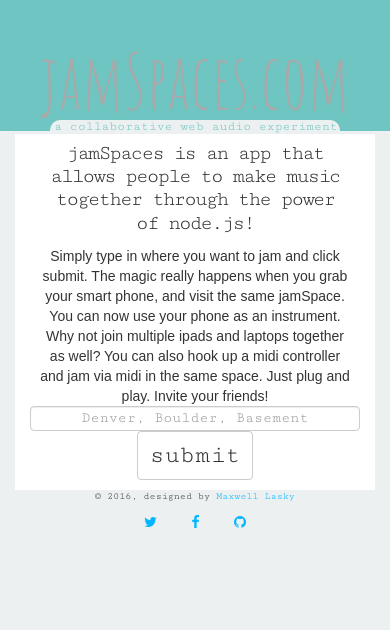
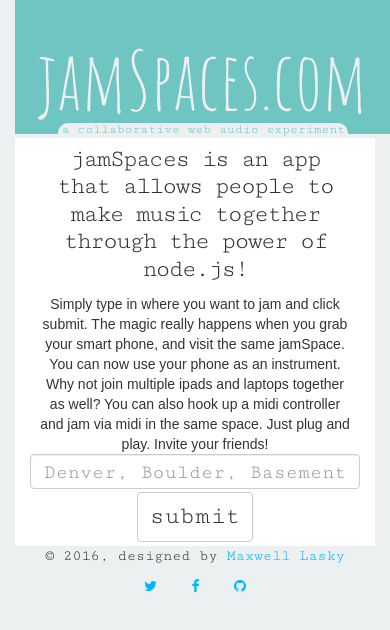
Before and after one commit to comountainclimber/jamSpaces, a website: page public/html/index.html in a window 390 px wide. Drawn offline with nearby package versions, Linux system fonts and the light colour scheme; some packages are replaced by stand-ins of ours; a web font is replaced by a local one.

Commit message:
fixed some UI issues

```diff
--- a/public/html/home.html
+++ b/public/html/home.html
@@ -1,41 +1,41 @@
-<div class = "landingPage">
-	<div class = "container">
+<div class="container-fluid">
+	<div class= "row">
+		<div class = "col-sm-12 landingPage">
 			<div class = "row">
-			<div class = "col-sm-0">
-			</div>
+
 				<div class = "col-sm-12 text-center">
 					<div class= "info">
 					<h1>jamSpaces is an app that allows people to make music together through the power of node.js!</h1>
 
 					</div>
 				</div>
-			<div class = "col-sm-0">
+
+			</div>
+
+			<div class = "row">
+				<div class = "col-sm-1">
+				</div>
+				<div class = "col-sm-10 text-center">
+					<div class= "info">
+					Simply type in where you want to jam and click submit. The magic really happens when you grab your smart phone, and visit the same jamSpace. You can now use your phone as an instrument. Why not join multiple ipads and laptops together as well? You can also hook up a midi controller and jam via midi in the same space. Just plug and play. Invite your friends!
+					</div>
+				</div>
+				<div class = "col-sm-1">
 				</div>
 			</div>
 
 			<div class = "row">
-			<div class = "col-sm-2">
+				<div class="col-sm-2">
 				</div>
-			<div class = "col-sm-8 text-center">
-				<div class= "info">
-				Simply type in where you want to jam and click submit. The magic really happens when you grab your smart phone, and visit the same jamSpace. You can now use your phone as an instrument. Why not join multiple ipads and laptops together as well? You can also hook up a midi controller and jam via midi in the same space. Just plug and play. Invite your friends!
-				</div>
-			</div>
-			<div class = "col-sm-2">
-			</div>
-		</div>
-
-		<div class = "row">
-			<div class="form-group col-sm-1">
-			</div>
-			<div class="form-group col-sm-10 text-center">
+				<div class="form-group col-sm-8 text-center">
 					<form ng-submit="login()">
 	 					<input type="text" class="form-control main_input" ng-model="user.destination" placeholder="Denver, Boulder, Basement">
 	 					<button type="submit" class="btn btn-default .btn-lg bit">submit</button>
 	 				</form>
 	 			</div>
- 			<div class="form-group col-sm-1">
+	 			<div class="col-sm-2">
 	 			</div>
 	 		</div>
 		</div>
 	</div>
+</div>
--- a/public/html/index.html
+++ b/public/html/index.html
@@ -18,16 +18,11 @@
 	<script type="text/javascript" src="https://ajax.googleapis.com/ajax/libs/angularjs/1.4.5/angular-touch.js"></script>
 </head>
 <body>
-
 	<div class="container-fluid">
 		<div class="row">
-			<div class = ".col-sm-2 nav_bar">
-			</div>
-			<div class = ".col-sm-8 nav_bar">
-				<a href="/#/"><h1> jamSpaces.com </h1></a>
-				<h5 class="bit2"> a collaborative web audio experiment</h5>
-			</div>
-			<div class = ".col-sm-2 nav_bar">
+			<div class = "col-sm-12 text-center nav_bar">
+					<a href="/#/"><h1> jamSpaces.com </h1></a>
+					<h5 class="bit2"> a collaborative web audio experiment</h5>
 			</div>
 		</div>
 
--- a/public/stylesheets/style.css
+++ b/public/stylesheets/style.css
@@ -7,6 +7,8 @@
 a {
   color: #00B7FF;
 }
+
+
 /*****************LANDING PAGE************************/
 
 .landingPage {
@@ -36,6 +38,11 @@
 
 .nav_bar h1:hover{
   color:darkgrey;
+}
+
+/*CSS mystery:*/
+.nav_bar{
+  padding-right: 0px;
 }
 
 .info {
@@ -121,11 +128,16 @@
     font-family: 'Shadows Into Light';
     font-size: 34px;
     color: white;
-    padding: 2%;margin-top: -20px;
+    padding: 2%;
+    margin-top: -30px;
+    margin-bottom: -5px;
 }
 
 .help_info{
   color: seashell;
+  margin-bottom: 17px;
+  margin-top: 0px;
+  letter-spacing: -1px;
 }
 
 /*****************KEYBOARD************************/
@@ -224,7 +236,7 @@
   position: relative;
 }
 
-.syntharrow-left{
+/*.syntharrow-left{
   width: 0px;
   height: 0px;
   border-top: 10px solid transparent;
@@ -249,7 +261,7 @@
   cursor: pointer;
   position: relative;
   margin-bottom: -30px;
-}
+}*/
 
 .arrow-left {
   width: 0px;
@@ -257,7 +269,7 @@
   border-top: 10px solid transparent;
   border-bottom: 10px solid transparent;
   border-right: 10px solid;
-  margin-left: 100px;
+  margin-left: 106px;
   cursor: pointer;
   margin-top: -20px;
   margin-top: 20px;
@@ -273,6 +285,14 @@
   margin-top: -20px;
   cursor: pointer;
 }
+
+/*.arrow-left:hover{
+    color: #6FC5C2;
+  }
+
+.arrow-right:hover{
+    color: #6FC5C2;
+  }*/
 
 /*.volume {
   margin-left: 470px;
@@ -319,13 +339,16 @@
     background-color: white;
     letter-spacing: -2px;
     margin-bottom: 10px;
+    /* margin-top: -61px; */
 }
 @media screen and (max-width: 550px) {
 
     .main_input{
       text-align: center;
-    font-size: 15px;
-    height: 25px;
+      font-size: 20px;
+      height: 35px;
+      margin-top: 10px;
+      margin-bottom: 3px;
     }
 
     .mpc {
@@ -360,7 +383,7 @@
     border-bottom: 10px solid transparent;
     border-left: 10px solid;
     margin-left: 230px;
-  margin-top: -20px;
+    margin-top: -21px;
     cursor: pointer;
   }
 
@@ -369,7 +392,7 @@
   }
 
   .nav_bar h1 {
-  font-size: 83px;
+    font-size: 113px;
     padding-bottom: 10px;
   }
 
@@ -382,7 +405,7 @@
   }
 
   .footer{
-  font-size: 10px;
+    font-size: 15px;
   }
 
   .bit2{
@@ -391,21 +414,21 @@
   }
 
   .info h1 {
-  font-size: 21px;
+    font-size: 25px;
     margin-top: -12px;
     margin-bottom: 2px;
-  letter-spacing: -2px;}
+    letter-spacing: -2px;
   }
 
   .form-group {
     margin-top: 5px;
   }
+}
 
 @media screen and (max-width: 450px) {
 
   .nav_bar h1 {
-  font-size: 75px;
-
+    font-size: 80px;
   }
 
   .jamming {
@@ -416,4 +439,13 @@
      margin-top: 5px;
    }
 
+  .jamSpaceInfo {
+    margin-top: -33px;
+    margin-bottom: -4px;
   }
+
+  .help_info {
+    /* width:300px; */
+  }
+
+}
```
Also changed, not shown: public/html/jamming.html (+26 -8 lines). Lines whose indentation alone changed are shown as unchanged.
